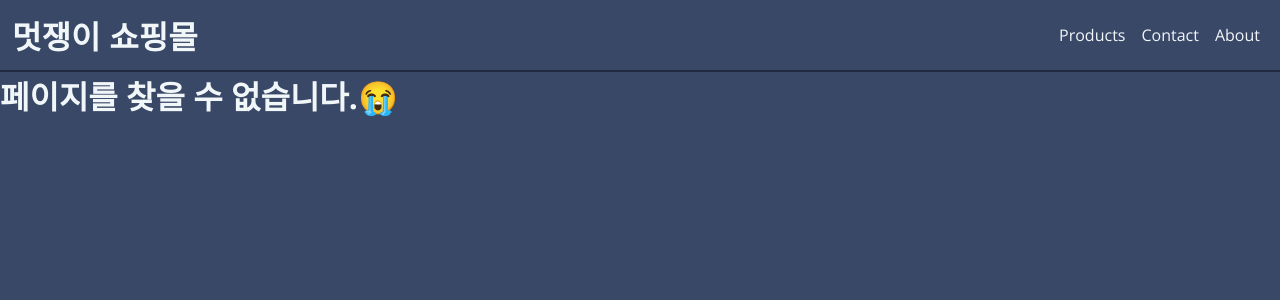
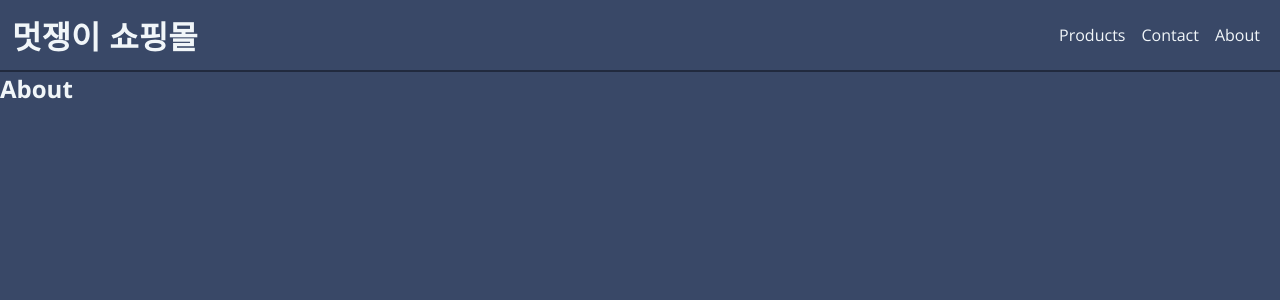
Before and after one commit to tada-js/nextjs-13-practice, a Next.js app: page /about in a window 1280 px wide. Before the commit this address had no page. Shown: the top 300 px of the page. Built offline with nearby package versions, Linux system fonts and the light colour scheme.

Commit message:
Add : About Page

```diff
--- /dev/null
+++ b/src/app/about/page.tsx
@@ -0,0 +1,4 @@
+const AboutPage = () => {
+  return <h2>About</h2>;
+};
+export default AboutPage;
```
